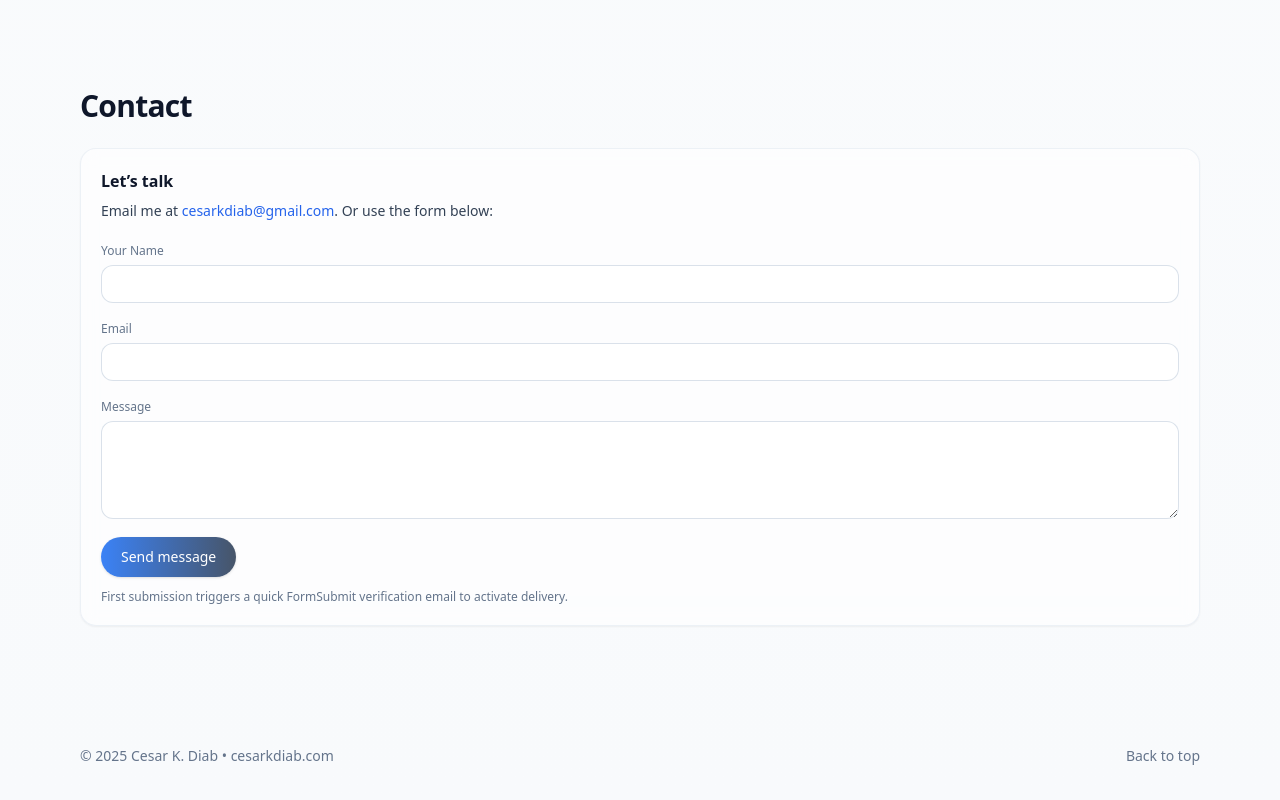
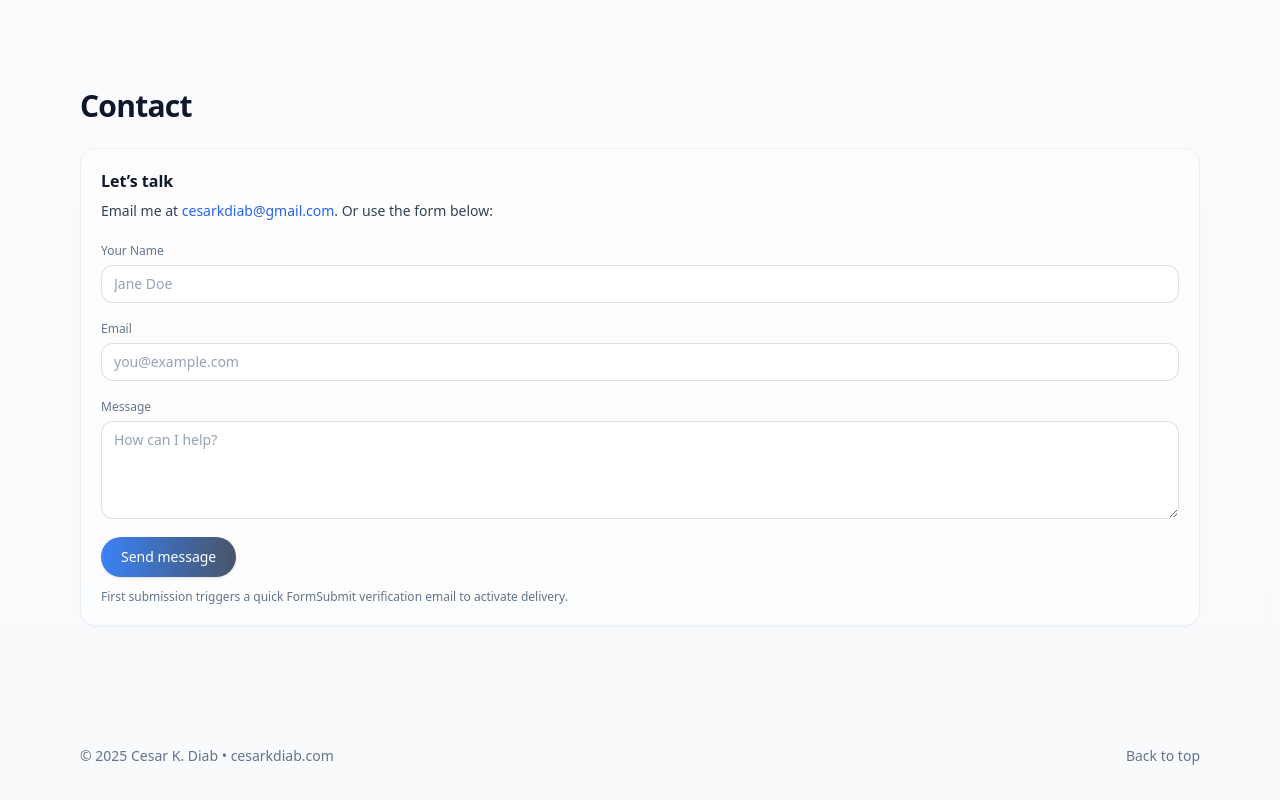
Before and after one commit to thebestsalad/portfolio, a React (Vite) app: page / in a window 1280 px wide. Shown: the part 4758-5558 px from the top of the page. Built offline with nearby package versions, Linux system fonts and the light colour scheme.

Commit message:
feat: changed comment issue

```diff
--- a/src/App.jsx
+++ b/src/App.jsx
@@ -719,6 +719,40 @@ function TestimonialsBlocks() {
 }
 
 function Contact() {
+  const [form, setForm] = React.useState({ name: "", email: "", message: "", honey: "" });
+  const [status, setStatus] = React.useState({ ok: false, msg: "" });
+  const [sending, setSending] = React.useState(false);
+
+  const onChange = (e) => setForm((f) => ({ ...f, [e.target.name]: e.target.value }));
+
+  async function onSubmit(e) {
+    e.preventDefault();
+    if (form.honey) return; // bot
+    setSending(true);
+    setStatus({ ok: false, msg: "" });
+    try {
+      const res = await fetch(`https://formsubmit.co/ajax/${CONFIG.email}`, {
+        method: "POST",
+        headers: { "Content-Type": "application/json", Accept: "application/json" },
+        body: JSON.stringify({
+          name: form.name,
+          email: form.email,
+          message: form.message,
+          _subject: "New message from cesarkdiab.com",
+          _template: "table",
+          _captcha: "false",
+        }),
+      });
+      if (!res.ok) throw new Error("Network");
+      setStatus({ ok: true, msg: "Message sent. Thanks!" });
+      setForm({ name: "", email: "", message: "", honey: "" });
+    } catch (err) {
+      setStatus({ ok: false, msg: "Could not send. Please email me directly." });
+    } finally {
+      setSending(false);
+    }
+  }
+
   return (
     <Section id="contact" title="Contact">
       <div className="w-full">
@@ -728,25 +762,59 @@ function Contact() {
             Email me at <a href={`mailto:${CONFIG.email}`} className="text-blue-600 dark:text-blue-400 hover:underline">{CONFIG.email}</a>
             {CONFIG.phone ? <> or call <span className="whitespace-nowrap">{CONFIG.phone}</span></> : null}. Or use the form below:
           </p>
-          <form action={CONFIG.form.action} method="POST" className="mt-4 space-y-3">
-            <input type="hidden" name="_subject" value="New message from cesarkdiab.com" />
-            <input type="hidden" name="_captcha" value="false" />
+
+          {/* AJAX form (no page redirect) */}
+          <form onSubmit={onSubmit} className="mt-4 space-y-3">
+            {/* honeypot for spam */}
+            <input type="text" name="honey" value={form.honey} onChange={onChange} className="hidden" tabIndex={-1} autoComplete="off" />
+
             <div>
               <label className="text-xs text-slate-500 dark:text-slate-400">Your Name</label>
-              <input name="name" required className="mt-1 w-full rounded-xl border border-slate-300/70 dark:border-slate-700 bg-white/80 dark:bg-slate-900/60 px-3 py-2 text-sm" />
+              <input
+                name="name"
+                required
+                value={form.name}
+                onChange={onChange}
+                className="mt-1 w-full rounded-xl border border-slate-300/70 dark:border-slate-700 bg-white/90 dark:bg-slate-900/60 px-3 py-2 text-sm text-slate-900 dark:text-slate-100 placeholder-slate-400 focus:outline-none focus:ring-2 focus:ring-blue-500/70"
+                placeholder="Jane Doe"
+              />
             </div>
             <div>
               <label className="text-xs text-slate-500 dark:text-slate-400">Email</label>
-              <input type="email" name="email" required className="mt-1 w-full rounded-xl border border-slate-300/70 dark:border-slate-700 bg-white/80 dark:bg-slate-900/60 px-3 py-2 text-sm" />
+              <input
+                type="email"
+                name="email"
+                required
+                value={form.email}
+                onChange={onChange}
+                className="mt-1 w-full rounded-xl border border-slate-300/70 dark:border-slate-700 bg-white/90 dark:bg-slate-900/60 px-3 py-2 text-sm text-slate-900 dark:text-slate-100 placeholder-slate-400 focus:outline-none focus:ring-2 focus:ring-blue-500/70"
+                placeholder="you@example.com"
+              />
             </div>
             <div>
               <label className="text-xs text-slate-500 dark:text-slate-400">Message</label>
-              <textarea name="message" rows={4} required className="mt-1 w-full rounded-xl border border-slate-300/70 dark:border-slate-700 bg-white/80 dark:bg-slate-900/60 px-3 py-2 text-sm" />
+              <textarea
+                name="message"
+                rows={4}
+                required
+                value={form.message}
+                onChange={onChange}
+                className="mt-1 w-full rounded-xl border border-slate-300/70 dark:border-slate-700 bg-white/90 dark:bg-slate-900/60 px-3 py-2 text-sm text-slate-900 dark:text-slate-100 placeholder-slate-400 focus:outline-none focus:ring-2 focus:ring-blue-500/70"
+                placeholder="How can I help?"
+              />
             </div>
-            <button className={`inline-flex items-center rounded-full px-5 py-2.5 text-sm font-medium text-white bg-gradient-to-r ${CONFIG.color.primary} shadow ${CONFIG.color.ring}`}>
-              Send message
+            <button disabled={sending} className={`inline-flex items-center rounded-full px-5 py-2.5 text-sm font-medium text-white bg-gradient-to-r ${CONFIG.color.primary} shadow ${CONFIG.color.ring} disabled:opacity-60`}>
+              {sending ? "Sending…" : "Send message"}
             </button>
           </form>
+
+          {/* tiny toast/in-place status */}
+          {status.msg && (
+            <div className={`mt-3 text-xs ${status.ok ? "text-green-600 dark:text-green-400" : "text-red-600 dark:text-red-400"}`}>
+              {status.msg}
+            </div>
+          )}
+
           <p className="mt-3 text-xs text-slate-500 dark:text-slate-400">First submission triggers a quick FormSubmit verification email to activate delivery.</p>
         </Card>
       </div>
```
